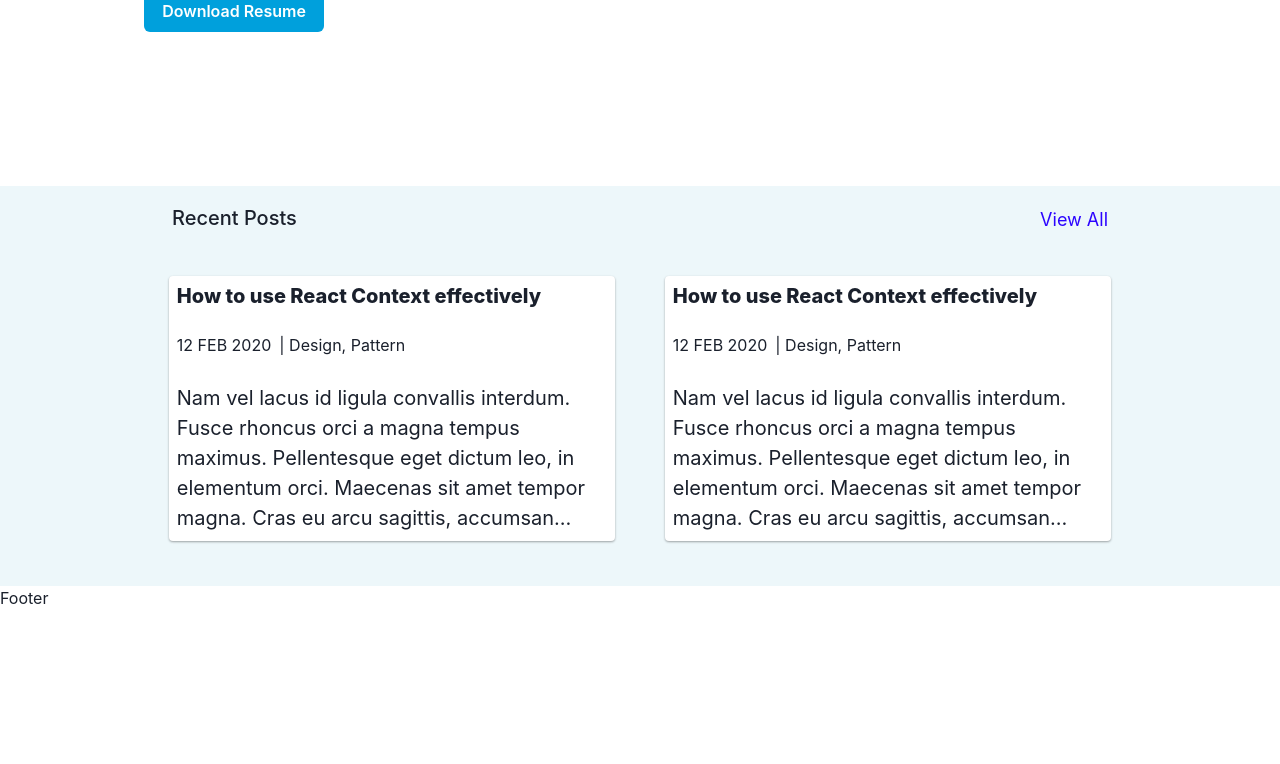
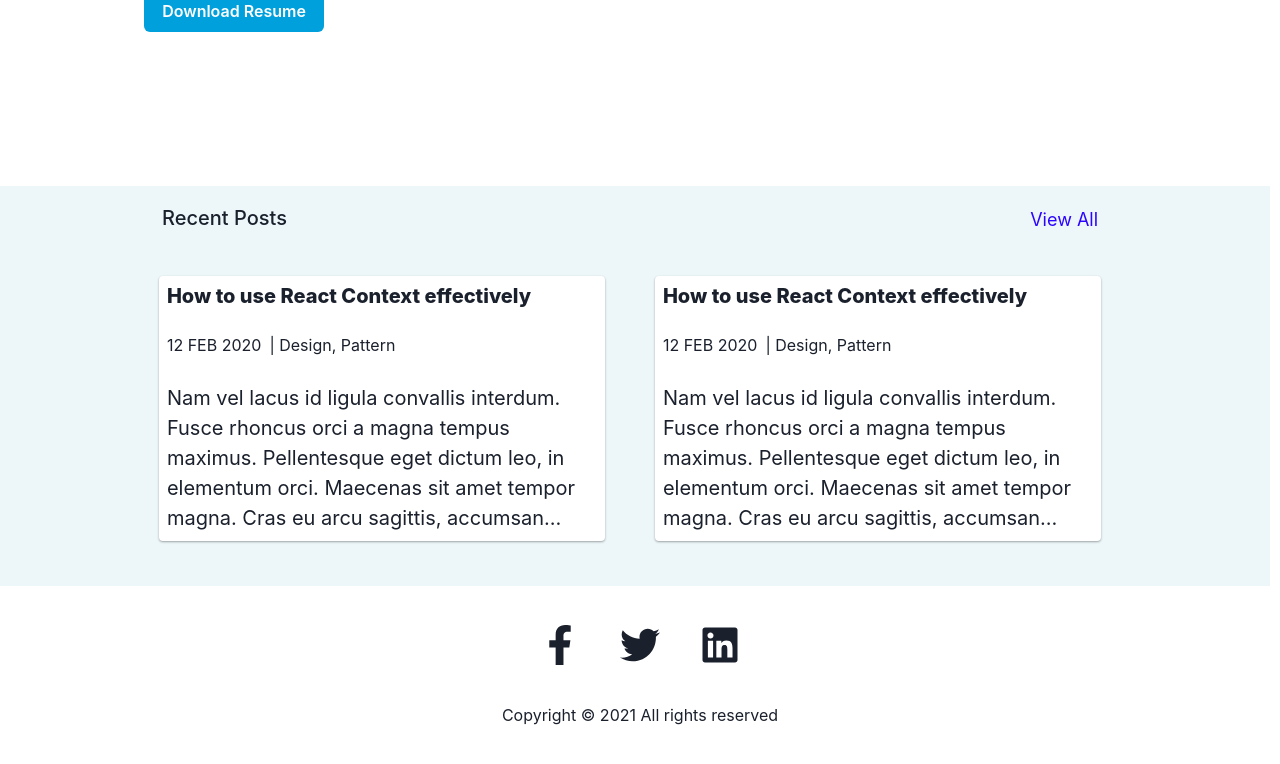
Before and after one commit to payapula/blog, a Next.js app: page / in a window 1280 px wide. Shown: the part 458-1222 px from the top of the page. Before the commit the page ends 1068 px from the top, so only its background shows below. Built offline with nearby package versions, Linux system fonts and the light colour scheme.

Commit message:
Added Footer with icons. Installed react-icons

```diff
--- a/mycomponents/Layout.tsx
+++ b/mycomponents/Layout.tsx
@@ -1,4 +1,4 @@
-import { ReactElement, ReactNode } from 'react';
+import React, { ReactElement, ReactNode } from 'react';
 import {
     Box,
     Center,
@@ -12,10 +12,17 @@ import {
     Menu,
     MenuButton,
     MenuList,
-    MenuItem
+    MenuItem,
+    HStack,
+    CSSObject
 } from '@chakra-ui/react';
 import { SunIcon, MoonIcon, HamburgerIcon, CloseIcon } from '@chakra-ui/icons';
 import { useMediaQuery } from 'utils/hooks';
+import { Icon } from '@chakra-ui/react';
+import { FaFacebookF } from 'react-icons/fa';
+import { FaTwitter } from 'react-icons/fa';
+import { FaLinkedin } from 'react-icons/fa';
+import { IconType } from 'react-icons';
 
 function ToggleIconButton() {
     const { colorMode, toggleColorMode } = useColorMode();
@@ -114,9 +121,34 @@ function Layout({ children }: LayoutProps): ReactElement {
             <Container as="main" maxW={[null, null, '95%', '80%']}>
                 {children}
             </Container>
-            <Box as="footer">Footer</Box>
+            <Footer />
         </Box>
     );
 }
 
+function Footer() {
+    return (
+        <Box height="190px">
+            <Flex
+                as="footer"
+                height="140px"
+                justify="space-around"
+                align="center"
+                direction="column"
+                mt="5">
+                <HStack justify="space-between" w="200px">
+                    <SocialIcons icon={FaFacebookF} hover={{ color: '#4267B2' }} />
+                    <SocialIcons icon={FaTwitter} hover={{ color: '#1DA1F2' }} />
+                    <SocialIcons icon={FaLinkedin} hover={{ color: '#0e76a8' }} />
+                </HStack>
+                <Text>Copyright © 2021 All rights reserved</Text>
+            </Flex>
+        </Box>
+    );
+}
+
+const SocialIcons = ({ icon, hover }: { icon: IconType; hover: CSSObject }) => (
+    <Icon as={icon} w="10" h="10" cursor="pointer" _hover={hover} />
+);
+
 export { Layout };
--- a/package.json
+++ b/package.json
@@ -21,6 +21,7 @@
         "next": "latest",
         "react": "^16.13.0",
         "react-dom": "^16.13.0",
+        "react-icons": "^4.2.0",
         "remark": "11.0.2",
         "remark-html": "10.0.0",
         "typescript": "^4.0.3"
--- a/pages/index.tsx
+++ b/pages/index.tsx
@@ -92,7 +92,7 @@ const Index = (): ReactElement => {
                 width="100vw"
                 background={postsBackgroundColor}
                 position="relative"
-                left="calc(-50vw + 50%)">
+                left="calc(-50vw + 49%)">
                 <Box
                     height={['650px', null, null, null, '400px']}
                     mt={['3', null, null, null, '1']}
```
Also changed, not shown: 1 other file (tests, documents, lock files or other folders).
